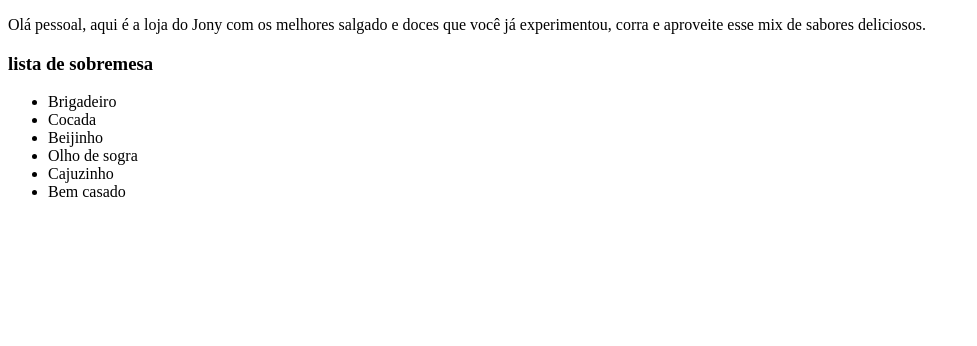
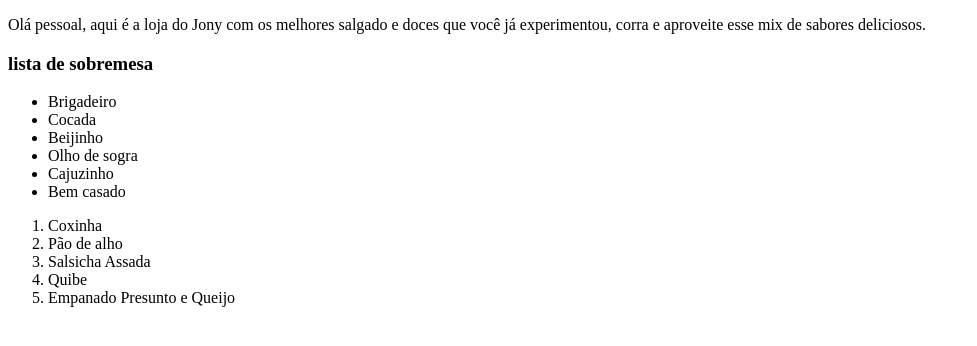
Before and after one commit to gihsurfxs/Workspace, a plain HTML site: page Aula 3- lista/index.html in a window 1280 px wide. Shown: the whole page, without its empty margins (0-977 px from the left). Drawn offline with Linux system fonts and the light colour scheme.

Commit message:
workspace

```diff
--- a/Aula 3- lista/index.html
+++ b/Aula 3- lista/index.html
@@ -9,25 +9,23 @@
     <p>Olá pessoal, aqui é a loja do Jony com os melhores salgado e doces que você já experimentou, corra e aproveite esse mix de sabores deliciosos.
     </p>
     <h3>lista de sobremesa</h3>
-
-
-
-
-
-
-
-
-   <ul>
+    <ul>
     <li>Brigadeiro</li>
     <li>Cocada</li>
     <li>Beijinho</li>
     <li>Olho de sogra</li>
     <li>Cajuzinho</li>
     <li>Bem casado</li>
+    </ul>
 
-   </ul>
+    <ol>
+        <li>Coxinha</li>
+        <li>Pão de alho</li>
+        <li >Salsicha Assada</li>
+        <li>Quibe</li>
+        <li>Empanado Presunto e Queijo</li>
 
-
+    </ol>
 
 
 </body>
```
